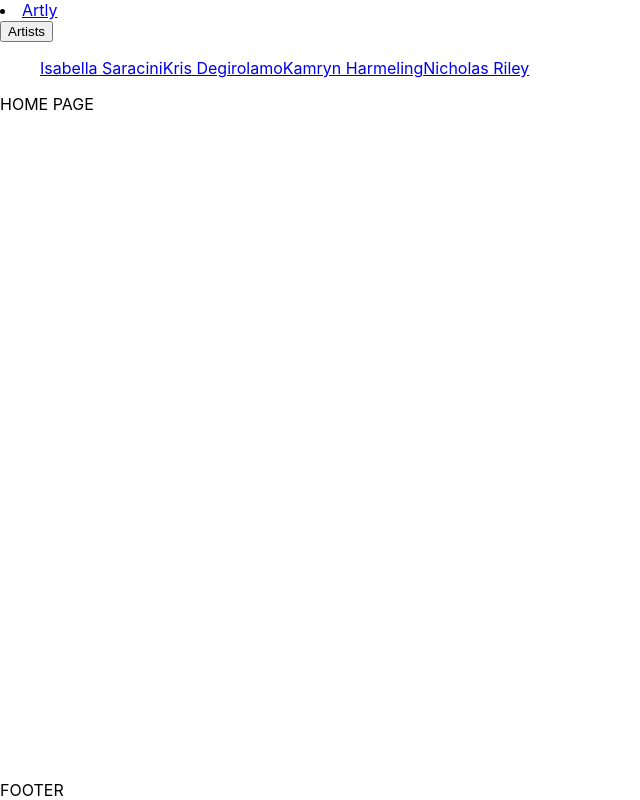
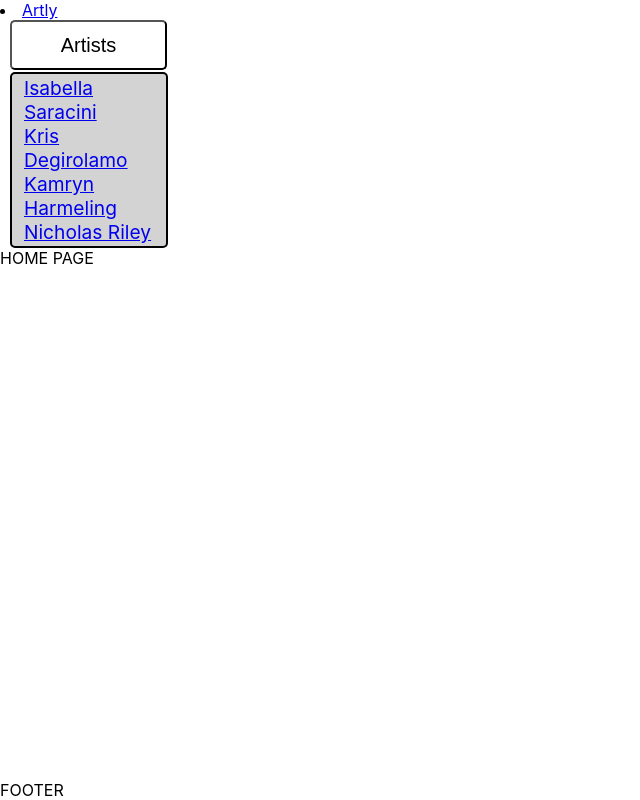
Before and after one commit to isaacsto/Art-Dealer, a React (Create React App) app in the folder client/: page / in a window 1280 px wide. Both pictures are taken after a click on the button "Artists". Shown: the whole page, without its empty margins (0-640 px from the left). Built offline with nearby package versions, Linux system fonts and the light colour scheme.

Commit message:
added links and style to dropdown

```diff
--- /dev/null
+++ b/client/src/Styles/Dropdown.css
@@ -0,0 +1,52 @@
+.dropdown {
+    position: relative;
+    width: 150px;
+    display: flex;
+    flex-direction: column;
+    flex-wrap: wrap;
+    margin-left: 10px;
+
+}
+
+.dropdown-menu {
+    background-color: lightgrey;
+    width: 150px;
+    border: 2px solid black;
+    border-radius: 5px;
+    margin-top: 2px;
+    padding: 2px;
+
+}
+
+.dropdown-toggle {
+    background-color: transparent;
+    transition: background-color 0.3s ease;
+    height: 50px;
+    width: 157px;
+    font-size: 20px;
+    border-radius: 5px;
+  }
+
+  .dropdown-toggle:active {
+    background-color: #f2f2f2;
+  }
+
+  .dropdown-menu ul {
+    list-style-type: none;
+    padding: 0;
+    margin: 0;
+    display: flex;
+    flex-direction: column;
+    justify-content: center;
+    margin-left: 10px;
+    font-size: larger;
+
+  }
+
+  .dropdown-menu ul li {
+    margin-right: 10px;
+  }
+
+  .dropdown-menu ul li:last-child {
+    margin-right: 0;
+  }
--- a/client/src/components/AppContainer.js
+++ b/client/src/components/AppContainer.js
@@ -23,8 +23,9 @@ function AppContainer() {
     <Router>
       <div className="flex-column justify-flex-start min-100-vh">
         <Header currentPage={currentPage} handlePageChange={handlePageChange} />
-        <DropdownMenu />
+
         <div className="container">
+          <DropdownMenu />
           <Routes>
             <Route path="/" element={<Home />} />
             <Route path="/IsabellaSaracini" element={<Isabella />} />
@@ -39,4 +40,4 @@ function AppContainer() {
   );
 }
 
-  export default AppContainer;
+export default AppContainer;
--- a/client/src/pages/DropdownMenu.js
+++ b/client/src/pages/DropdownMenu.js
@@ -1,5 +1,6 @@
 import React, { useState } from 'react';
 import { Link } from 'react-router-dom';
+import '../Styles/Dropdown.css'
 
 const DropdownMenu = () => {
   const [isOpen, setIsOpen] = useState(false);
@@ -9,26 +10,28 @@ const DropdownMenu = () => {
   };
 
   return (
-    <div className="dropdown-menu">
+    <div className="dropdown">
       <button className="dropdown-toggle" onClick={toggleDropdown}>
         Artists
       </button>
+      <div className='dropdown-menu'>
         {isOpen && (
-        <ul className="dropdown-menu-items">
+          <ul>
             <Link to="/IasbellaSaracini">
-            Isabella Saracini
+             <li>Isabella Saracini </li>
             </Link>
             <Link to="/KrisDegirolamo">
-            Kris Degirolamo
+            <li>Kris Degirolamo </li>
             </Link>
             <Link to="/KamrynHarmeling">
-            Kamryn Harmeling
+            <li>Kamryn Harmeling </li>
             </Link>
             <Link to="/NicholasRiley">
-            Nicholas Riley
+            <li>Nicholas Riley </li>
             </Link>
           </ul>
         )}
+      </div>
     </div>
   );
 };
--- a/client/src/pages/Login.js
+++ b/client/src/pages/Login.js
@@ -1,6 +1,6 @@
 import React from 'react';
 
-import '../../Styles/Login.css'
+import '../Styles/Login.css'
 
 
 const switchers = [...document.querySelectorAll('.switcher')]
```
Also changed, not shown: client/src/components/Header.js (+6 -6 lines). Lines whose indentation alone changed are shown as unchanged.
